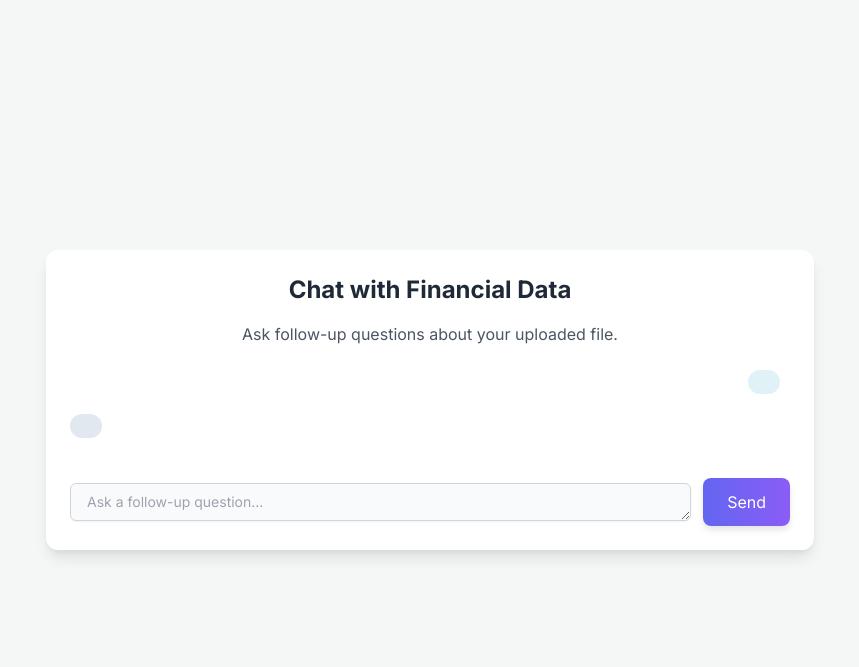
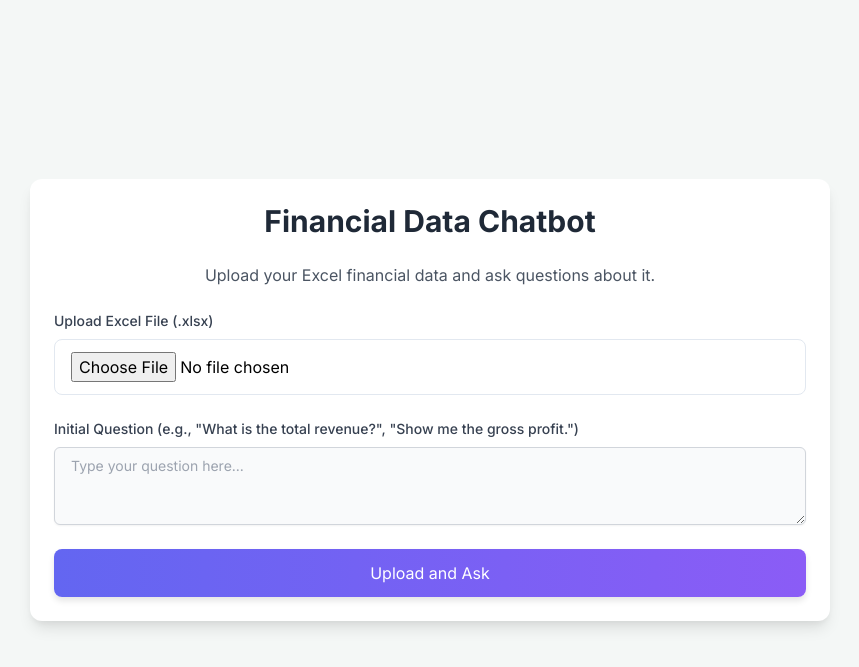
Before and after one commit to RitzCoder30/ModelMind, a Flask app: page / in a window 1280 px wide. Shown: the top 667 px of the page, without its empty margins (210-1069 px from the left). Run offline with Flask 3, Linux system fonts and the light colour scheme.

Commit message:
Update index.html UI

```diff
--- a/templates/index.html
+++ b/templates/index.html
@@ -3,7 +3,7 @@
 <head>
     <meta charset="UTF-8">
     <meta name="viewport" content="width=device-width, initial-scale=1.0">
-    <title>Chat with Financial Data</title>
+    <title>Financial Data Chatbot</title>
     <link href="https://cdn.jsdelivr.net/npm/tailwindcss@2.2.19/dist/tailwind.min.css" rel="stylesheet">
     <link href="https://fonts.googleapis.com/css2?family=Inter:wght@400;500;600;700&display=swap" rel="stylesheet">
     <style>
@@ -11,29 +11,20 @@
             font-family: 'Inter', sans-serif;
             background-color: #f4f7f6;
         }
-        .card {
-            background-color: #ffffff;
-            border-radius: 0.75rem;
-            box-shadow: 0 10px 15px -3px rgba(0, 0, 0, 0.1), 0 4px 6px -2px rgba(0, 0, 0, 0.05);
+        .container {
+            max-width: 800px;
         }
-        .chat-message-container {
-            max-height: 500px;
-            overflow-y: auto;
-            padding-right: 10px;
+        .file-input {
+            border: 1px solid #e2e8f0;
+            padding: 0.75rem 1rem;
+            border-radius: 0.5rem;
+            width: 100%;
+            cursor: pointer;
+            background-color: #fff;
+            transition: all 0.2s ease-in-out;
         }
-        .user-message {
-            background-color: #e0f2f7;
-            border-radius: 0.75rem;
-            padding: 0.75rem 1rem;
-            margin-bottom: 0.5rem;
-            align-self: flex-end;
-        }
-        .assistant-message {
-            background-color: #e2e8f0;
-            border-radius: 0.75rem;
-            padding: 0.75rem 1rem;
-            margin-bottom: 0.5rem;
-            align-self: flex-start;
+        .file-input:hover {
+            border-color: #a0aec0;
         }
         .btn-primary {
             background-image: linear-gradient(to right, #6366f1, #8b5cf6);
@@ -50,98 +41,33 @@
             transform: translateY(-2px);
             box-shadow: 0 6px 8px rgba(0, 0, 0, 0.15);
         }
+        .card {
+            background-color: #ffffff;
+            border-radius: 0.75rem;
+            box-shadow: 0 10px 15px -3px rgba(0, 0, 0, 0.1), 0 4px 6px -2px rgba(0, 0, 0, 0.05);
+        }
     </style>
 </head>
 <body class="flex items-center justify-center min-h-screen p-4">
-    <div class="w-full max-w-3xl p-6 card flex flex-col">
-        <h1 class="text-2xl font-bold text-gray-800 mb-4 text-center">Chat with Financial Data</h1>
-        <p class="text-gray-600 mb-6 text-center">Ask follow-up questions about your uploaded file.</p>
+    <div class="container mx-auto p-6 card">
+        <h1 class="text-3xl font-bold text-gray-800 mb-6 text-center">Financial Data Chatbot</h1>
+        <p class="text-gray-600 mb-6 text-center">Upload your Excel financial data and ask questions about it.</p>
 
-        <div class="flex-grow flex flex-col justify-end">
-            <div id="chatHistory" class="chat-message-container mb-4 space-y-3">
-                <div class="flex justify-end">
-                    <div class="user-message text-gray-800">
-                        {{ question }}
-                    </div>
-                </div>
-                <div class="flex justify-start">
-                    <div class="assistant-message text-gray-800">
-                        {{ answer }}
-                    </div>
-                </div>
+        <form action="/upload" method="post" enctype="multipart/form-data" class="space-y-6">
+            <div>
+                <label for="file" class="block text-sm font-medium text-gray-700 mb-2">Upload Excel File (.xlsx)</label>
+                <input type="file" id="file" name="file" accept=".xlsx" required class="file-input">
             </div>
 
-            <form id="chatForm" action="/chat" method="post" class="flex items-center space-x-3 mt-4">
-                <textarea id="questionInput" name="question" rows="1" required
-                          class="flex-grow px-4 py-2 bg-gray-50 border border-gray-300 rounded-md shadow-sm focus:ring-indigo-500 focus:border-indigo-500 sm:text-sm placeholder-gray-400"
-                          placeholder="Ask a follow-up question..."></textarea>
-                <button type="submit" class="btn-primary flex-shrink-0">Send</button>
-            </form>
-        </div>
+            <div>
+                <label for="question" class="block text-sm font-medium text-gray-700 mb-2">Initial Question (e.g., "What is the total revenue?", "Show me the gross profit.")</label>
+                <textarea id="question" name="question" rows="3" required
+                          class="mt-1 block w-full px-4 py-2 bg-gray-50 border border-gray-300 rounded-md shadow-sm focus:ring-indigo-500 focus:border-indigo-500 sm:text-sm placeholder-gray-400"
+                          placeholder="Type your question here..."></textarea>
+            </div>
+
+            <button type="submit" class="w-full btn-primary">Upload and Ask</button>
+        </form>
     </div>
-
-    <script>
-    const chatHistory = document.getElementById('chatHistory');
-    chatHistory.scrollTop = chatHistory.scrollHeight;
-
-    document.getElementById('chatForm').addEventListener('submit', async function(event) {
-        event.preventDefault();
-        const questionInput = document.getElementById('questionInput');
-        const question = questionInput.value.trim();
-        if (!question) return;
-
-        const userMessageDiv = document.createElement('div');
-        userMessageDiv.className = 'flex justify-end';
-        userMessageDiv.innerHTML = `<div class="user-message text-gray-800">${question}</div>`;
-        chatHistory.appendChild(userMessageDiv);
-        chatHistory.scrollTop = chatHistory.scrollHeight;
-
-        const loadingMessageDiv = document.createElement('div');
-        loadingMessageDiv.className = 'flex justify-start';
-        loadingMessageDiv.innerHTML = `<div class="assistant-message text-gray-600">Thinking...</div>`;
-        chatHistory.appendChild(loadingMessageDiv);
-        chatHistory.scrollTop = chatHistory.scrollHeight;
-
-        questionInput.value = '';
-
-        try {
-            const formData = new FormData();
-            formData.append('question', question);
-            const response = await fetch('/chat', {
-                method: 'POST',
-                body: formData
-            });
-
-            if (!response.ok) throw new Error(`HTTP error! status: ${response.status}`);
-            const htmlContent = await response.text();
-            const parser = new DOMParser();
-            const doc = parser.parseFromString(htmlContent, 'text/html');
-            const newAnswer = doc.querySelector('#chatHistory .assistant-message:last-of-type').textContent;
-
-            chatHistory.removeChild(loadingMessageDiv);
-
-            const assistantMessageDiv = document.createElement('div');
-            assistantMessageDiv.className = 'flex justify-start';
-            assistantMessageDiv.innerHTML = `<div class="assistant-message text-gray-800">${newAnswer}</div>`;
-            chatHistory.appendChild(assistantMessageDiv);
-            chatHistory.scrollTop = chatHistory.scrollHeight;
-        } catch (error) {
-            chatHistory.removeChild(loadingMessageDiv);
-            const errorMessageDiv = document.createElement('div');
-            errorMessageDiv.className = 'flex justify-start';
-            errorMessageDiv.innerHTML = `<div class="assistant-message text-red-600">Error: ${error.message}. Please try again.</div>`;
-            chatHistory.appendChild(errorMessageDiv);
-            chatHistory.scrollTop = chatHistory.scrollHeight;
-        }
-    });
-
-    // Submit form on Enter, but allow Shift+Enter for new lines
-    document.getElementById('questionInput').addEventListener('keydown', function(event) {
-        if (event.key === 'Enter' && !event.shiftKey) {
-            event.preventDefault();
-            document.getElementById('chatForm').dispatchEvent(new Event('submit', { cancelable: true }));
-        }
-    });
-</script>
 </body>
 </html>
```
